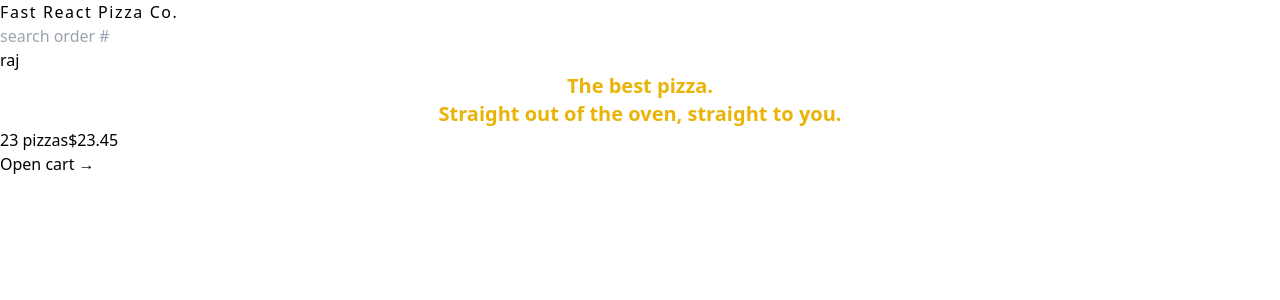
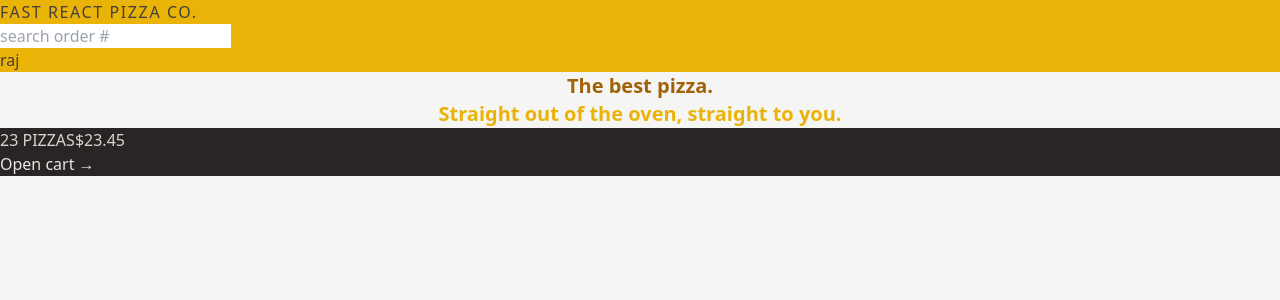
Before and after one commit to raj-wankhade/fast-react-pizza, a React (Vite) app: page / in a window 1280 px wide. Shown: the top 300 px of the page. Built offline with nearby package versions, Linux system fonts and the light colour scheme.

Commit message:
styling text and colors

```diff
--- a/index.html
+++ b/index.html
@@ -1,12 +1,12 @@
-<!DOCTYPE html>
+<!doctype html>
 <html lang="en">
   <head>
     <meta charset="UTF-8" />
     <link rel="icon" type="image/svg+xml" href="/vite.svg" />
     <meta name="viewport" content="width=device-width, initial-scale=1.0" />
-    <title>Vite + React</title>
+    <title>Fast React Pizza</title>
   </head>
-  <body>
+  <body class="bg-stone-100 text-stone-700">
     <div id="root"></div>
     <script type="module" src="/src/main.jsx"></script>
   </body>
--- a/src/features/cart/CartItem.jsx
+++ b/src/features/cart/CartItem.jsx
@@ -1,3 +1,4 @@
+import { formatCurrency } from "../../utils/helpers";
 function CartItem({ item }) {
   const { pizzaId, name, quantity, totalPrice } = item;
 
--- a/src/features/cart/CartOverview.jsx
+++ b/src/features/cart/CartOverview.jsx
@@ -2,8 +2,8 @@ import { Link } from "react-router-dom";
 
 function CartOverview() {
   return (
-    <div>
-      <p>
+    <div className="bg-stone-800 text-stone-200">
+      <p className="text-stone-300 uppercase">
         <span>23 pizzas</span>
         <span>$23.45</span>
       </p>
--- /dev/null
+++ b/src/features/user/Username.jsx
@@ -0,0 +1,3 @@
+export default function Username() {
+  return <div>raj</div>;
+}
--- a/src/ui/Header.jsx
+++ b/src/ui/Header.jsx
@@ -1,14 +1,15 @@
 import { Link } from "react-router-dom";
 import SearchOrder from "../features/order/SearchOrder";
+import Username from "../features/user/Username";
 
 function Header() {
   return (
-    <div>
-      <Link to="/" className="tracking-widest">
+    <div className="bg-yellow-500">
+      <Link to="/" className="tracking-widest uppercase">
         Fast React Pizza Co.
       </Link>
       <SearchOrder />
-      <p>raj</p>
+      <Username />
     </div>
   );
 }
--- a/src/ui/Home.jsx
+++ b/src/ui/Home.jsx
@@ -1,10 +1,12 @@
 function Home() {
   return (
-    <div className="text-xl text-yellow-500 font-semibold text-center">
-      <h1>
+    <div>
+      <h1 className="text-xl text-yellow-700 font-semibold text-center">
         The best pizza.
         <br />
-        Straight out of the oven, straight to you.
+        <span className="text-yellow-500">
+          Straight out of the oven, straight to you.
+        </span>
       </h1>
     </div>
   );
```
